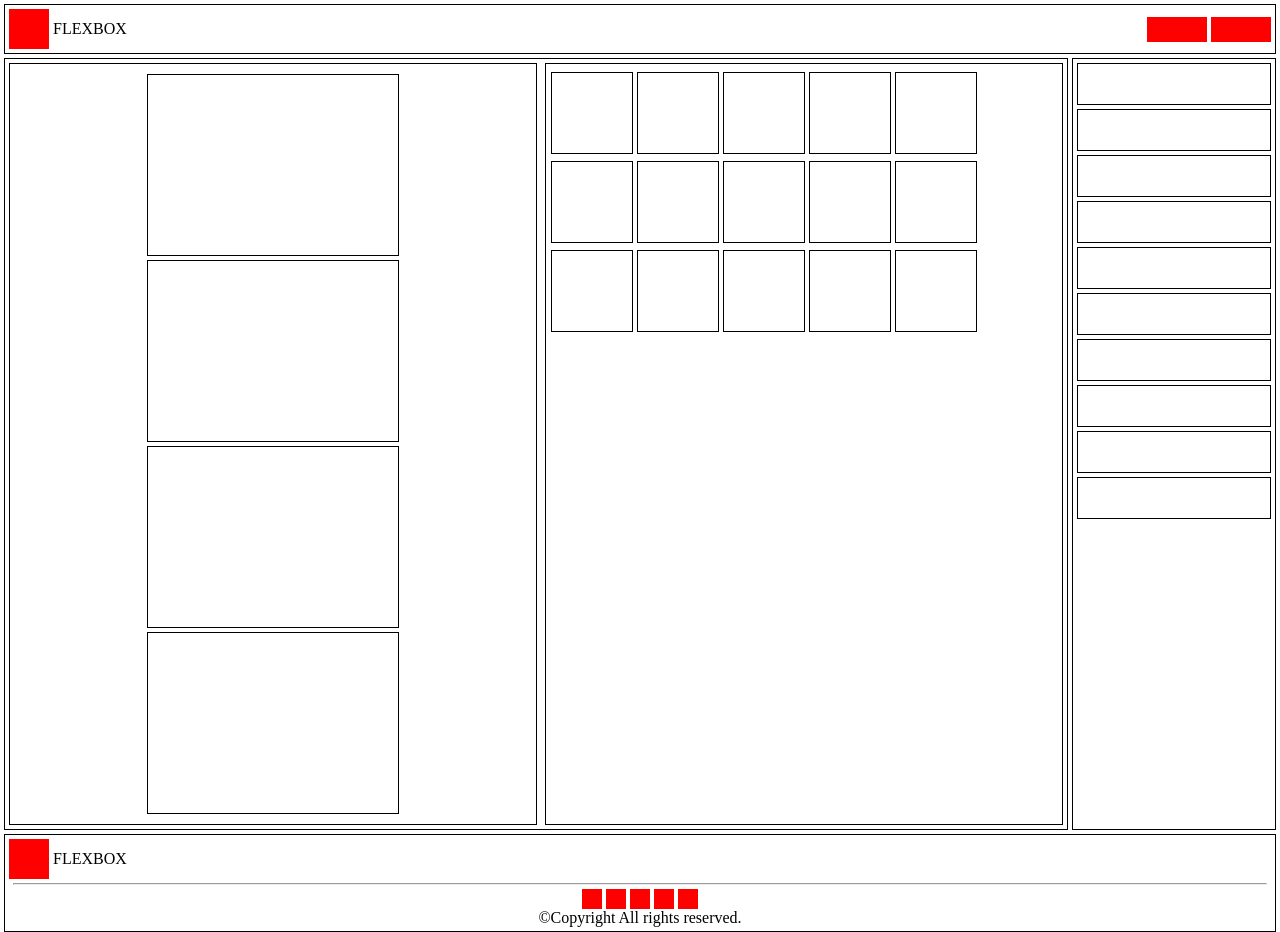
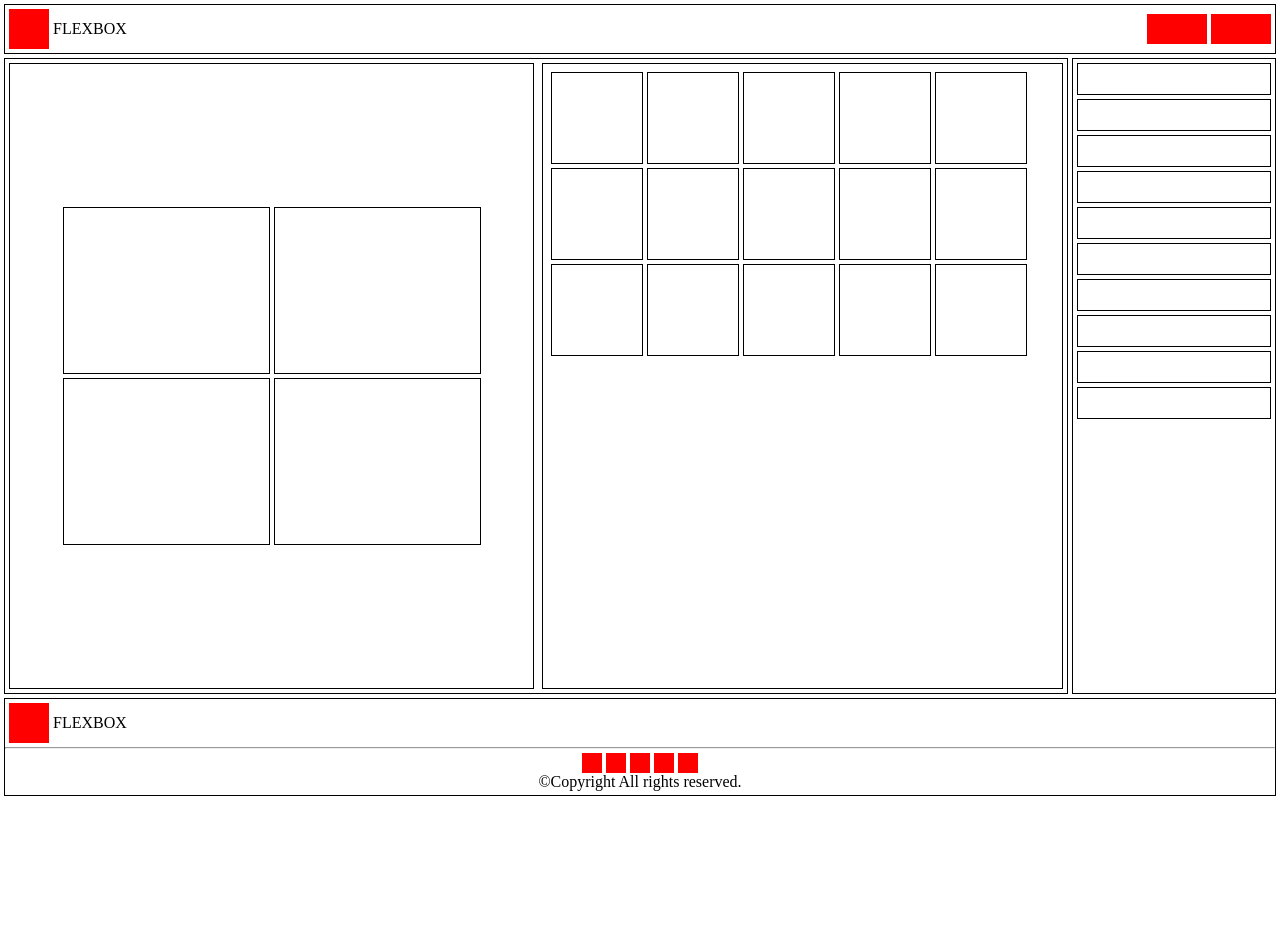
Before and after one commit to MAE10ANGEL/practical-flexbox, a plain HTML site: page FLEXBOX2.html in a window 1280 px wide. After the commit the page ends 800 px from the top, so only its background shows below. Drawn offline with Linux system fonts and the light colour scheme.

Commit message:
added new html

```diff
--- a/FLEXBOX2.html
+++ b/FLEXBOX2.html
@@ -3,12 +3,12 @@
 <head>
     <meta charset="UTF-8">
     <meta name="viewport" content="width=device-width, initial-scale=1.0">
-    <title>FLEXBOX 2</title>
+    <title>Document</title>
 
     <style>
         * {
+            margin: 0px;
             padding: 0px;
-            margin: 0px;
         }
 
         body {
@@ -19,77 +19,79 @@
             gap: 4px;
         }
 
-        nav,main,aside,footer {
+        nav{
             border: 1px solid black;
+            display: flex;
+            justify-content: space-between;
         }
 
-        nav {
+
+        .navbox {
             display: flex;
-            flex-direction: row;
-            justify-content: space-between;
             padding: 4px;
+            gap: 4px;
+            align-items: center;
         }
-
-        .navleft {
-            display: flex;
-            align-items: center;
-            gap: 4px;
-        }
-
-        .navright {
-            display: flex;
-            align-items: center;
-            gap: 4px;
-        }
-
         .redbox {
-            background: red;
+            background-color: red;
             height: 40px;
             width: 40px;
         }
 
-        .redrectangle {
-            background: red;
-            height: 25px;
+        .navredbox {
+            background-color: red;
+            height: 30px;
             width: 60px;
         }
 
         .content {
             display: flex;
             flex-direction: row;
+            gap: 4px;
             flex-grow: 1;
-            gap: 4px;
         }
 
         main {
             display: flex;
+            flex-direction: row;
             flex-grow: 1;
+            gap: 8px;
             padding: 4px;
-            gap: 8px;
-            flex-direction: row;
             border: 1px solid black;
+        }
+
+        .box1 {
+            border: 1px solid black;
+            display: flex;
+            gap: 4px;
+            flex-wrap: wrap;
+            width: 50%;
+            padding: 10px;
+            align-content: center;
+            justify-content: center;
 
         }
 
-        .mainbox {
+        .innerbox {
             border: 1px solid black;
-            align-content: center;
-            justify-content: center;
-            flex-wrap: wrap;
-            display: flex;
-            padding: 10px;
-            gap: 4px;
-            width: 50%;
+            height: 165px;
+            width: 205px;
         }
 
-        .mainbox2 {
+        .box2 {
             border: 1px solid black;
             display: flex;
-            align-content: flex-start;
+            gap: 4px;
             flex-wrap: wrap;
             width: 50%;
-            padding: 5px;
-            gap: 4px;
+            align-content: flex-start;
+            padding: 8px;
+        }
+
+        .innerboxes2 {
+            border: 1px solid black;
+            height: 90px;
+            width: 90px;
         }
 
         aside {
@@ -97,138 +99,126 @@
             flex-direction: column;
             padding: 4px;
             gap: 4px;
+            border: 1px solid black;
         }
 
-        .asidebox {
+        .asideboxes {
             border: 1px solid black;
-            display: flex;
-            height: 5vh;
+            height: 30px;
             width: 15vw;
         }
 
-        .smallbox {
+        footer {
             border: 1px solid black;
-            align-items: flex-start;
-            height: 80px;
-            width: 80px;
-            margin-top: 3px;
         }
 
-        .bigbox {
-            border: 1px solid black;
-            height: 180px;
-            width: 250px;
+        .footerbox {
+            display: flex;
+            align-items: center;
+            gap: 4px;
+            padding: 4px;
         }
 
-        footer {
+        .footerredbox {
+            background-color: red;
+            height: 40px;
+            width: 40px;
+        }
+
+        .footerlower {
+            justify-items: center;
             padding: 4px;
+        }
+
+        .footerbb {
+            display: flex;
             gap: 4px;
         }
 
-        .footertop {
-            display: flex;
-            align-items: center;
-            gap: 4px;
-        }
-
-        .footerbot {
-            display: flex;
-            flex-direction: column;
-            justify-content: center;
-            align-items: center;
-        }
-
-        .redboxes {
-            display: flex;
-            flex-direction: row;
-            gap: 4px;
-        }
-
-        .smallboxes {
-            background: red;
+        .footerlb {
+            background-color: red;
             height: 20px;
             width: 20px;
         }
 
-        .hr {
-            padding: 4px;
-        }
     </style>
 </head>
 <body>
     <nav>
-        <div class="navleft">
+        <div class="navbox">
             <div class="redbox"></div>
-            <div>
-                <p>FLEXBOX</p>
-            </div>
+            <div class="text1">FLEXBOX</div>
         </div>
-        <div class="navright">
-            <div class="redrectangle"></div>
-            <div class="redrectangle"></div>
+
+        <div class="navbox">
+            <div class="navredbox"></div>
+            <div class="navredbox"></div>
         </div>
     </nav>
+
     <div class="content">
         <main>
-            <div class="mainbox">
-            <div class="bigbox"></div>
-            <div class="bigbox"></div>
-            <div class="bigbox"></div>
-            <div class="bigbox"></div>
-        </div>
-            <div class="mainbox2 mainbox1">
-                <div class="smallbox"></div>
-                <div class="smallbox"></div>
-                <div class="smallbox"></div>
-                <div class="smallbox"></div>
-                <div class="smallbox"></div>
-                <div class="smallbox"></div>
-                <div class="smallbox"></div>
-                <div class="smallbox"></div>
-                <div class="smallbox"></div>
-                <div class="smallbox"></div>
-                <div class="smallbox"></div>
-                <div class="smallbox"></div>
-                <div class="smallbox"></div>
-                <div class="smallbox"></div>
-                <div class="smallbox"></div>
+            <div class="box1">
+                <div class="innerbox"></div>
+                <div class="innerbox"></div>
+                <div class="innerbox"></div>
+                <div class="innerbox"></div>
+            </div>
+            <div class="box2">
+                <div class="innerboxes2"></div>
+                <div class="innerboxes2"></div>
+                <div class="innerboxes2"></div>
+                <div class="innerboxes2"></div>
+                <div class="innerboxes2"></div>
+                <div class="innerboxes2"></div>
+                <div class="innerboxes2"></div>
+                <div class="innerboxes2"></div>
+                <div class="innerboxes2"></div>
+                <div class="innerboxes2"></div>
+                <div class="innerboxes2"></div>
+                <div class="innerboxes2"></div>
+                <div class="innerboxes2"></div>
+                <div class="innerboxes2"></div>
+                <div class="innerboxes2"></div>
             </div>
         </main>
+
         <aside>
-            <div class="asidebox"></div>
-            <div class="asidebox"></div>
-            <div class="asidebox"></div>
-            <div class="asidebox"></div>
-            <div class="asidebox"></div>
-            <div class="asidebox"></div>
-            <div class="asidebox"></div>
-            <div class="asidebox"></div>
-            <div class="asidebox"></div>
-            <div class="asidebox"></div>
+            <div class="asideboxes"></div>
+            <div class="asideboxes"></div>
+            <div class="asideboxes"></div>
+            <div class="asideboxes"></div>
+            <div class="asideboxes"></div>
+            <div class="asideboxes"></div>
+            <div class="asideboxes"></div>
+            <div class="asideboxes"></div>
+            <div class="asideboxes"></div>
+            <div class="asideboxes"></div>
         </aside>
     </div>
+
     <footer>
-        <div class="footertop">
-            <div class="redbox"></div>
-            <div>
-                <p>FLEXBOX</p>
-            </div>
+        <div class="footerbox">
+            <div class="footerredbox"></div>
+            <div class="h1">FLEXBOX</div>
         </div>
-        <div class="hr">
+
+        <div>
             <hr>
         </div>
-        <div class="footerbot">
-            <div class="redboxes">
-                <div class="smallboxes"></div>
-                <div class="smallboxes"></div>
-                <div class="smallboxes"></div>
-                <div class="smallboxes"></div>
-                <div class="smallboxes"></div>
-                </div>
-                <div class="text">
-                    <p>&copy;Copyright All rights reserved.</p>
-                </div>
+
+        <div class="footerlower">
+            <div class="footerbb">
+                <div class="footerlb"></div>
+                <div class="footerlb"></div>
+                <div class="footerlb"></div>
+                <div class="footerlb"></div>
+                <div class="footerlb"></div>
+            </div>
+
+            <div class="footertext">
+                <p>&copy;Copyright All rights reserved.</p>
+            </div>
         </div>
     </footer>
 </body>
-</html>
```
Also changed, not shown: FLEXBOX4.html (+207 -0 lines), FLEXBOX5.html (+1 -1 lines), FLEXBOX6.html (+3 -3 lines), FLEXBOX7.html (+3 -3 lines), FLEXBOX8.html (+3 -3 lines), FLEXBOX9.html (+109 -99 lines), index.html (added, +39 -0 lines), FLEXBOX1.html (line endings or trailing spaces).
